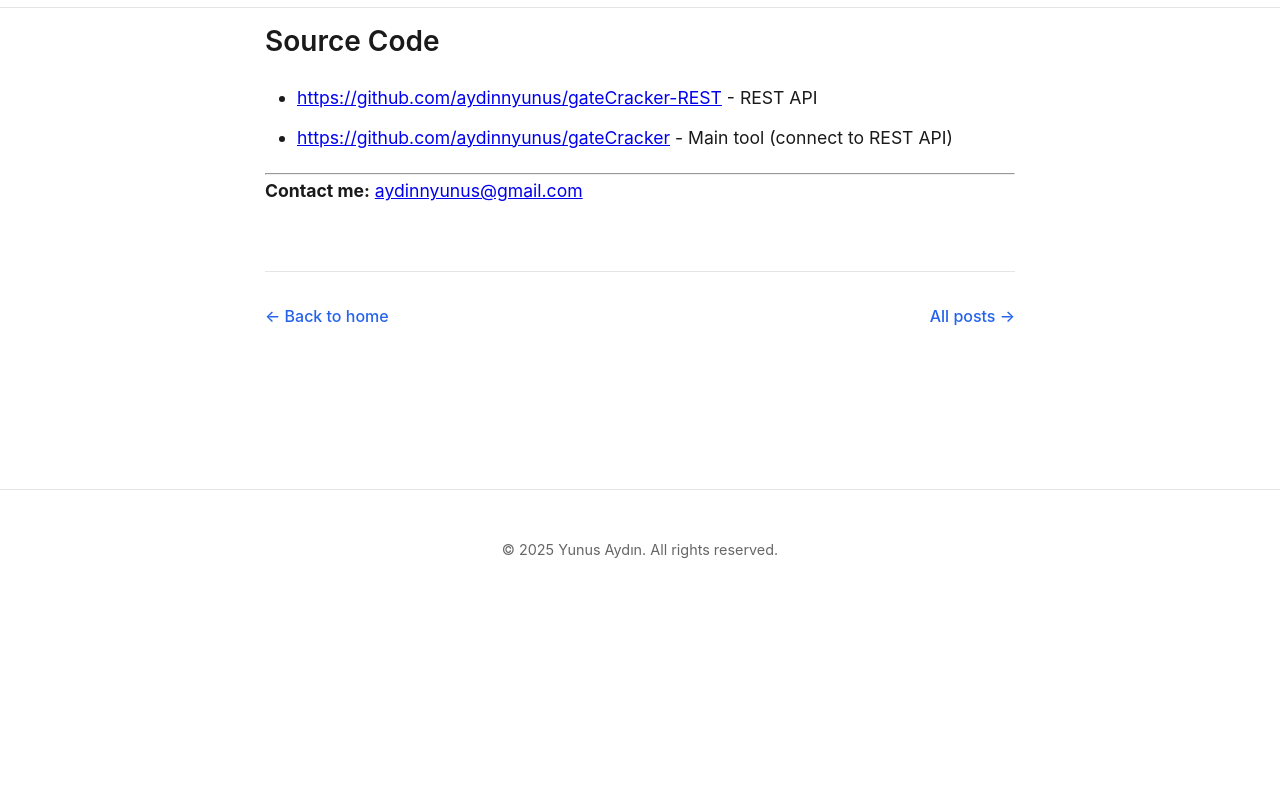
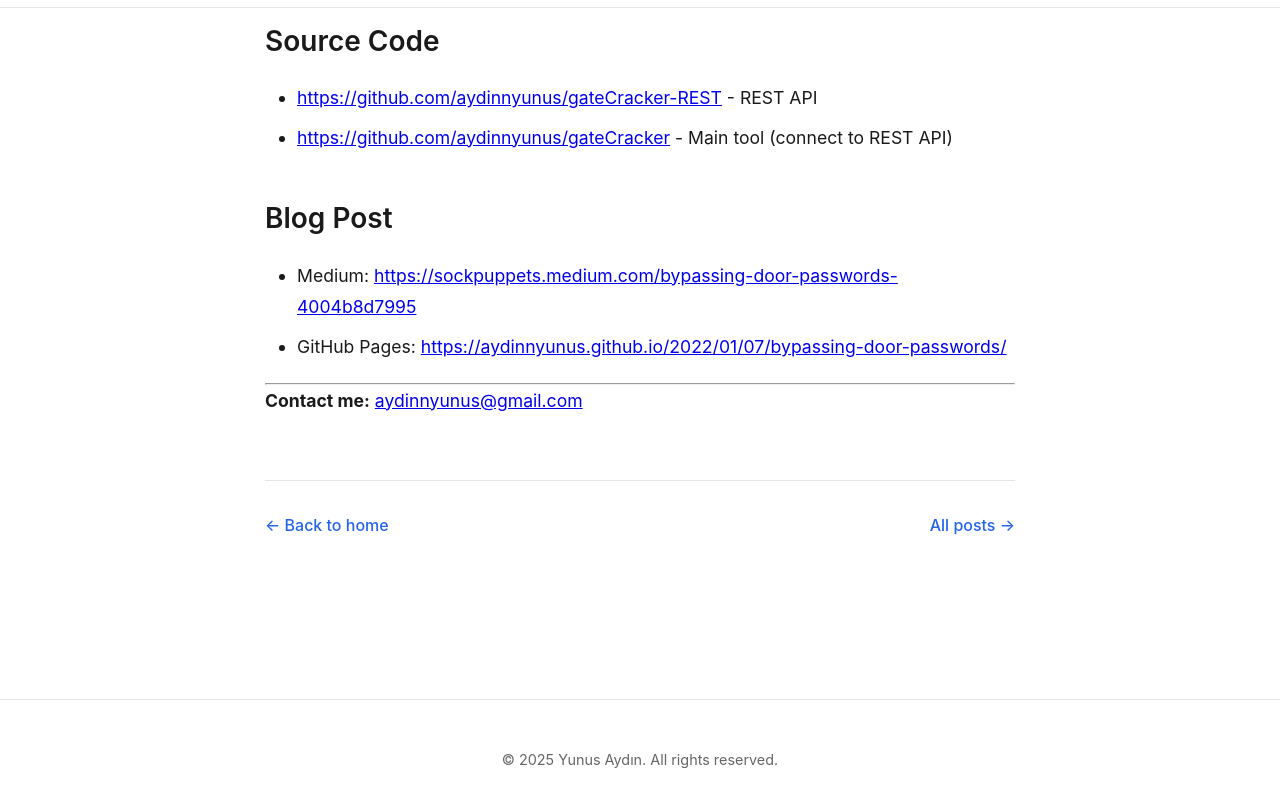
Before and after one commit to aydinnyunus/aydinnyunus.github.io, a Jekyll site: the page built from _posts/2022-01-07-bypassing-door-passwords.md, in a window 1280 px wide and 900 px high, scrolled down 6142 px, cut to the strip 81-888 px from the top of the window. Built offline with Jekyll 4.4.1, drawn with Linux system fonts in a browser that asks for light colours; before the commit the page ends 6833 px from its top, so only the background shows below that.

Commit message:
Add GitHub Pages link to blog post

```diff
--- a/_posts/2022-01-07-bypassing-door-passwords.md
+++ b/_posts/2022-01-07-bypassing-door-passwords.md
@@ -133,6 +133,11 @@ Enter the ID for getting information about the Model. Use the REST API with gate
 - [https://github.com/aydinnyunus/gateCracker-REST](https://github.com/aydinnyunus/gateCracker-REST) - REST API
 - [https://github.com/aydinnyunus/gateCracker](https://github.com/aydinnyunus/gateCracker) - Main tool (connect to REST API)
 
+## Blog Post
+
+- Medium: [https://sockpuppets.medium.com/bypassing-door-passwords-4004b8d7995](https://sockpuppets.medium.com/bypassing-door-passwords-4004b8d7995)
+- GitHub Pages: [https://aydinnyunus.github.io/2022/01/07/bypassing-door-passwords/](https://aydinnyunus.github.io/2022/01/07/bypassing-door-passwords/)
+
 ---
 
 **Contact me:** [aydinnyunus@gmail.com](mailto:aydinnyunus@gmail.com)
```
